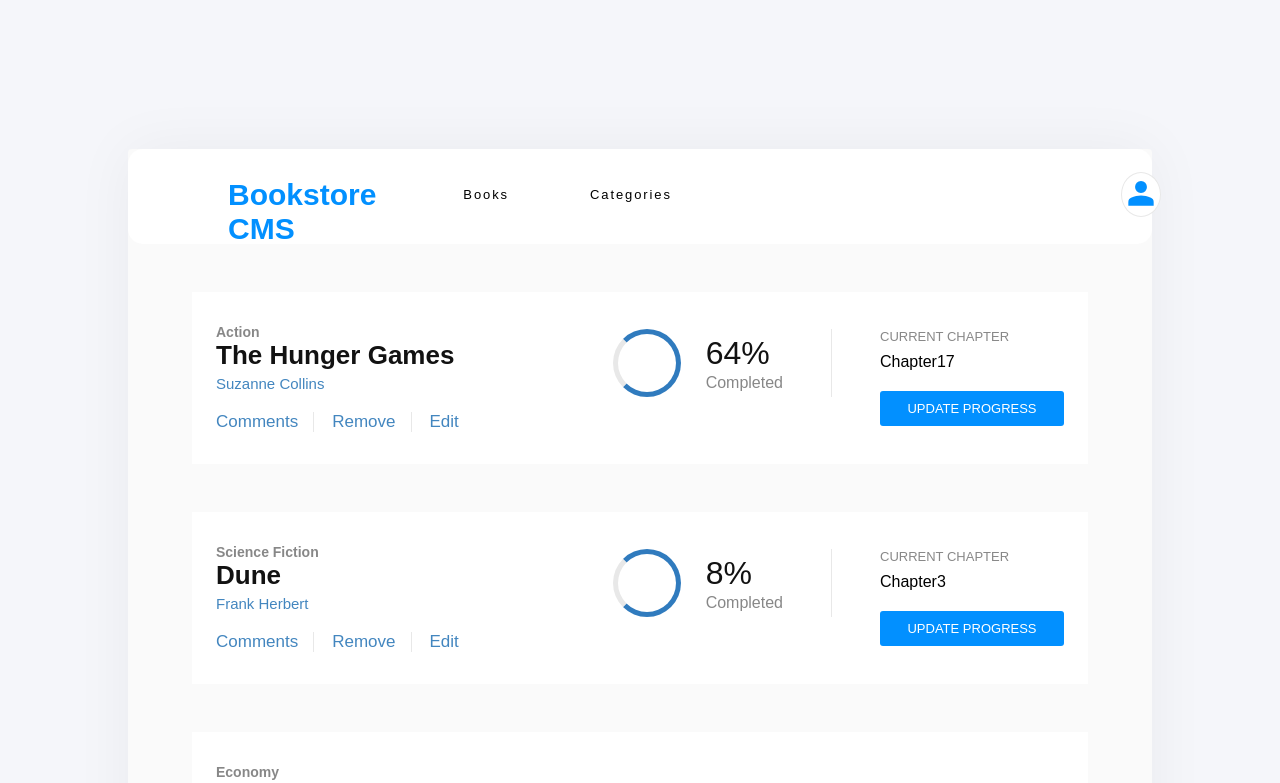
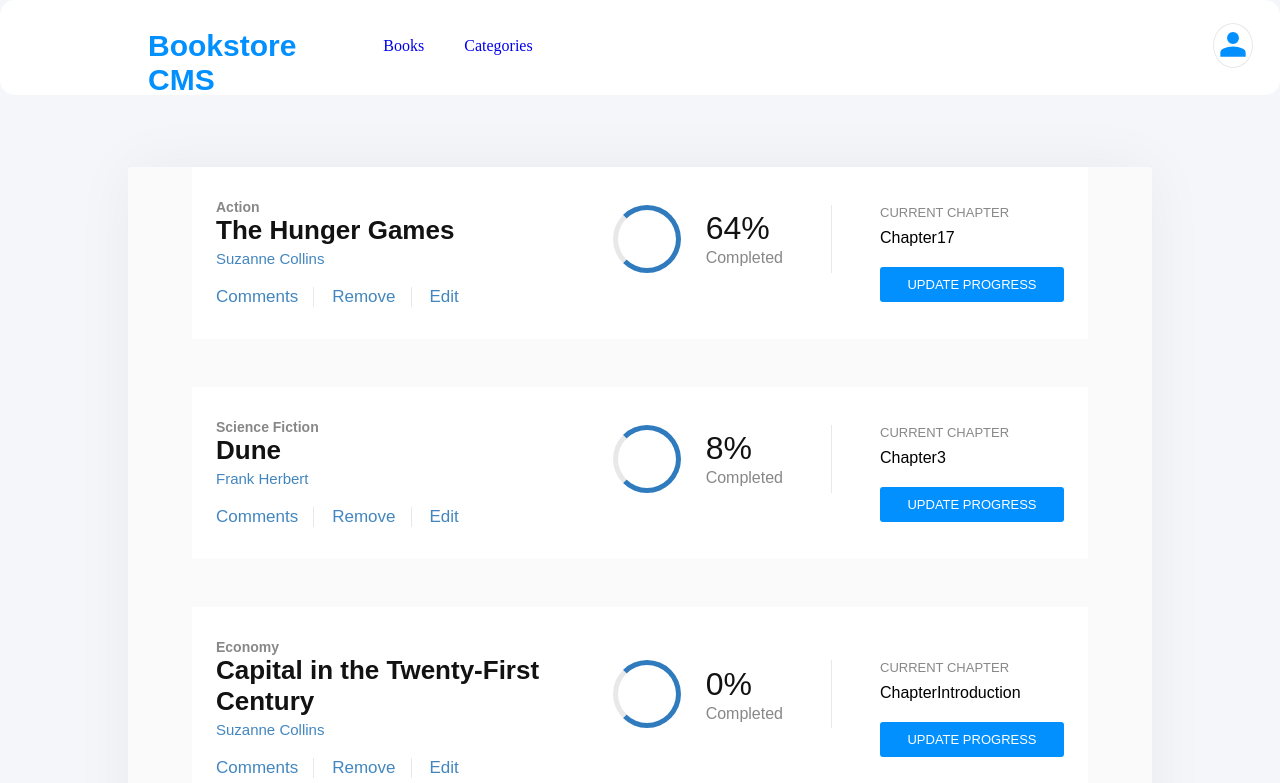
Before and after one commit to H-Ramalan/book-store, a React (Create React App) app: page / in a window 1280 px wide. Shown: the top 783 px of the page. Built offline with nearby package versions, Linux system fonts and the light colour scheme.

Commit message:
install react routers

```diff
--- a/package.json
+++ b/package.json
@@ -9,6 +9,7 @@
     "prop-types": "^15.8.1",
     "react": "^18.2.0",
     "react-dom": "^18.2.0",
+    "react-router-dom": "^6.14.2",
     "react-scripts": "5.0.1",
     "web-vitals": "^2.1.4"
   },
--- a/src/App.js
+++ b/src/App.js
@@ -1,12 +1,18 @@
+import { Routes, Route } from 'react-router-dom';
 import Bookstore from './components/Bookstore';
+
 import './App.css';
+import Categories from './components/Categories';
+import Header from './components/Header';
 
-function App() {
-  return (
-    <div className="book-app">
-      <Bookstore />
-    </div>
-  );
-}
+const App = () => (
+  <>
+    <Header />
+    <Routes>
+      <Route path="/" element={<Bookstore />} />
+      <Route path="/categories" element={<Categories />} />
+    </Routes>
+  </>
+);
 
 export default App;
--- a/src/components/BookCard.js
+++ b/src/components/BookCard.js
@@ -16,7 +16,6 @@ BookCard.propTypes = {
     genre: PropTypes.string.isRequired,
     title: PropTypes.string.isRequired,
     author: PropTypes.string.isRequired,
-    // Add other prop validations for the 'book' object if needed
   }).isRequired,
 };
 export default BookCard;
--- a/src/components/BookDetails.js
+++ b/src/components/BookDetails.js
@@ -20,7 +20,6 @@ BookDetails.propTypes = {
     genre: PropTypes.string.isRequired,
     title: PropTypes.string.isRequired,
     author: PropTypes.string.isRequired,
-    // Add other prop validations for the 'book' object if needed
   }).isRequired,
 };
 export default BookDetails;
--- a/src/components/BookProgress.js
+++ b/src/components/BookProgress.js
@@ -11,7 +11,6 @@ const BookProgress = ({ book }) => (
             {book.percentage}
             %
           </p>
-
           <p className="completed">Completed</p>
         </div>
       </div>
@@ -36,7 +35,6 @@ BookProgress.propTypes = {
     title: PropTypes.string.isRequired,
     author: PropTypes.string.isRequired,
     chapter: PropTypes.number.isRequired,
-    // Add other prop validations for the 'book' object if needed
   }).isRequired,
 };
 export default BookProgress;
--- a/src/components/Bookstore.css
+++ b/src/components/Bookstore.css
@@ -1,7 +1,7 @@
 .book-store {
   width: 80%;
   height: 68.563rem;
-  margin: 9.3rem 10%;
+  margin: 4.5rem 10%;
   padding: 0 0 49.625rem;
   border: none;
   border-radius: 4px;
--- a/src/components/Bookstore.js
+++ b/src/components/Bookstore.js
@@ -1,4 +1,3 @@
-import Header from './Header';
 import './Bookstore.css';
 import BookList from './BookList';
 import AddBook from './AddBook';
@@ -32,7 +31,6 @@ const Bookstore = () => {
   ];
   return (
     <div className="book-store">
-      <Header />
       <BookList books={books} />
       <AddBook />
     </div>
--- /dev/null
+++ b/src/components/Categories.js
@@ -0,0 +1,9 @@
+import React from 'react';
+
+const Categories = () => (
+  <div className="categories">
+    <h1>This Page is empty</h1>
+  </div>
+);
+
+export default Categories;
--- a/src/components/Header.css
+++ b/src/components/Header.css
@@ -25,7 +25,7 @@
 .name {
   width: 15rem;
   height: 2.313rem;
-  margin: 0.375rem 2.938rem 0.125rem 0;
+  margin: 0.375rem 2.938rem 0.125rem 3rem;
   font-family: 'Montserrat', sans-serif;
   font-size: 1.875rem;
   font-weight: bold;
@@ -65,6 +65,6 @@ a {
   border-radius: 50%;
   border: 1px solid #e8e8e8;
   background-color: #fff;
-  margin-left: 23rem;
+  margin-left: 40rem;
   color: #0290ff;
 }
--- a/src/components/Header.js
+++ b/src/components/Header.js
@@ -1,24 +1,22 @@
+import { NavLink } from 'react-router-dom';
 import './Header.css';
 import PersonIcon from './PersonIcon';
-
-/* <link
-  rel="stylesheet"
-  href="https://fonts.googleapis.com/css2?family=Material+Symbols+Outlined:opsz,wght,FILL,GRAD@48,400,0,0"
-/>; */
 
 const Header = () => (
   <div className="navbar">
     <h1 className="name">Bookstore CMS</h1>
     <ul className="nav-links">
       <li>
-        <a href="###" className="nav-items">
+        <NavLink to="/">Books</NavLink>
+        {/* <a href="###" className="nav-items">
           Books
-        </a>
+        </a> */}
       </li>
       <li>
-        <a href="###" className="nav-items">
+        <NavLink to="/Categories">Categories</NavLink>
+        {/* <a href="###" className="nav-items">
           Categories
-        </a>
+        </a> */}
       </li>
     </ul>
     <button className="user" type="submit">
```
Also changed, not shown: src/index.js (+3 -6 lines), 1 other file (tests, documents, lock files or other folders).
